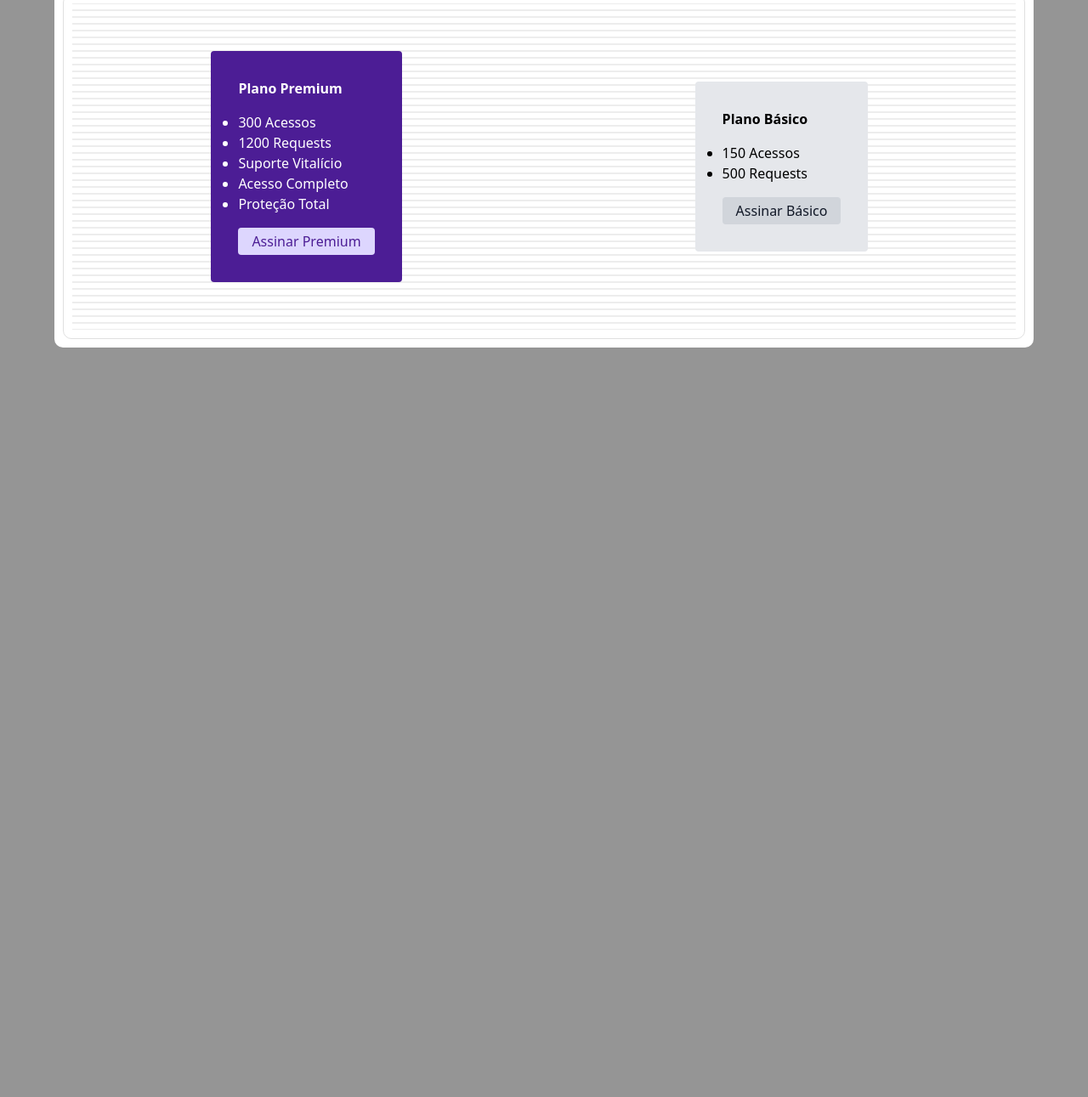
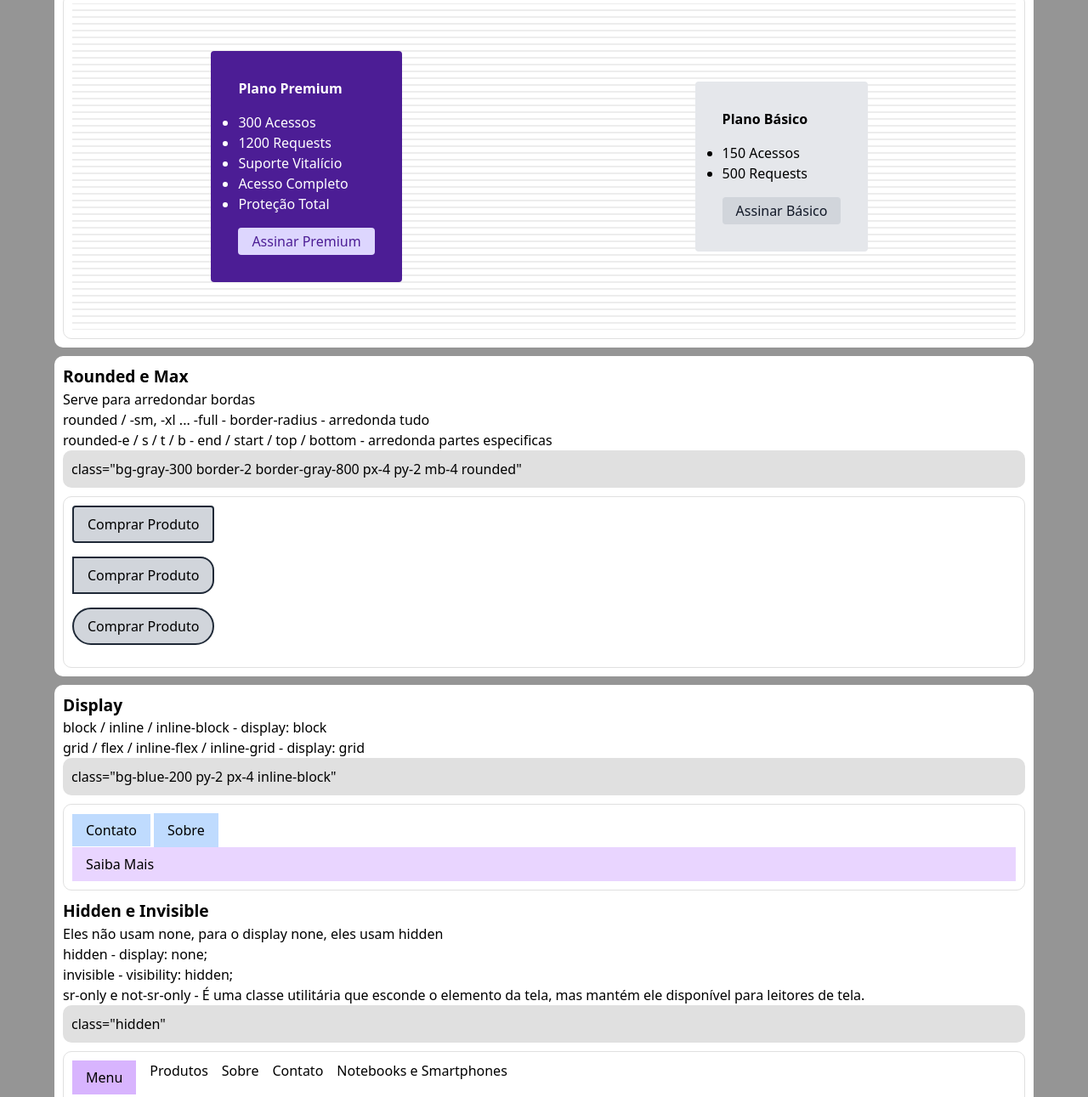
Before and after one commit to felipemendesvidal/TAILWIND-CSS-, a website: page src/index.html in a window 1280 px wide. Shown: the part 7864-9155 px from the top of the page at 85% size. Before the commit the page ends 8273 px from the top, so only its background shows below. Drawn offline with Linux system fonts and the light colour scheme.

Commit message:
13-01-25

```diff
--- a/src/index.html
+++ b/src/index.html
@@ -688,5 +688,125 @@
       </div>
     </div>
     <!-- fim container -->
+
+    <!-- inicio container -->
+    <div class="f-container">
+      <div class="f-content">
+        <h2>Rounded e Max</h2>
+        <p>
+          Serve para arredondar bordas
+          <br />
+          rounded / -sm, -xl ... -full - border-radius - arredonda tudo
+          <br />
+          rounded-e / s / t / b - end / start / top / bottom - arredonda partes
+          especificas
+        </p>
+
+        <p class="f-code">
+          class="bg-gray-300 border-2 border-gray-800 px-4 py-2 mb-4 rounded"
+        </p>
+      </div>
+
+      <div class="f-exemple">
+        <!-- inicio -->
+        <button
+          class="bg-gray-300 border-2 border-gray-800 px-4 py-2 mb-4 rounded"
+        >
+          Comprar Produto
+        </button>
+        <br />
+        <button
+          class="bg-gray-300 border-2 border-gray-800 px-4 py-2 mb-4 rounded-e-2xl"
+        >
+          Comprar Produto
+        </button>
+        <br />
+        <button
+          class="bg-gray-300 border-2 border-gray-800 px-4 py-2 mb-4 rounded-full"
+        >
+          Comprar Produto
+        </button>
+
+        <!--  fim-->
+      </div>
+    </div>
+    <!-- fim container -->
+
+    <!-- inicio container -->
+    <div class="f-container">
+      <div class="f-content">
+        <h2>Display</h2>
+        <p>
+          block / inline / inline-block - display: block
+          <br />
+          grid / flex / inline-flex / inline-grid - display: grid
+        </p>
+
+        <p class="f-code">class="bg-blue-200 py-2 px-4 inline-block"</p>
+      </div>
+
+      <div class="f-exemple">
+        <!-- inicio -->
+        <a href="/" class="bg-blue-200 py-2 px-4 inline">Contato</a>
+        <a href="/" class="bg-blue-200 py-2 px-4 inline-block">Sobre</a>
+        <p class="bg-purple-200 py-2 px-4">Saiba Mais</p>
+
+        <!--  fim-->
+      </div>
+
+      <div class="f-content">
+        <h2>Hidden e Invisible</h2>
+        <p>
+          Eles não usam none, para o display none, eles usam hidden<br />
+          hidden - display: none;
+          <br />
+          invisible - visibility: hidden;
+          <br />
+          sr-only e not-sr-only - É uma classe utilitária que esconde o elemento
+          da tela, mas mantém ele disponível para leitores de tela.
+        </p>
+
+        <p class="f-code">class="hidden"</p>
+      </div>
+
+      <div class="f-exemple flex gap-4">
+        <!-- inicio -->
+        <nav>
+          <button id="menuButton" class="bg-purple-300 px-4 py-2">Menu</button>
+          <ul id="menu" class="hidden">
+            <li>Produtos</li>
+            <li>Sobre</li>
+            <li>Contato</li>
+          </ul>
+        </nav>
+
+        <!-- sr-onliny -->
+
+        <a href="#principal" class="sr-only focus:not-sr-only"
+          >Pular para o conteúdo</a
+        >
+        <nav>
+          <ul class="mb-96 flex gap-4">
+            <li><a href="/">Produtos</a></li>
+            <li><a href="/">Sobre</a></li>
+            <li><a href="/">Contato</a></li>
+          </ul>
+        </nav>
+
+        <main id="principal">
+          <h1>Notebooks e Smartphones</h1>
+        </main>
+
+        <script>
+          // caso ele existe ?.
+          menuButton?.addEventListener('click', () => {
+            menu?.classList.toggle('hidden');
+          });
+        </script>
+
+        <!--  fim-->
+      </div>
+    </div>
+    <!-- fim container -->
   </body>
 </html>
```
Also changed, not shown: seta2.svg (added), src/output.css.
